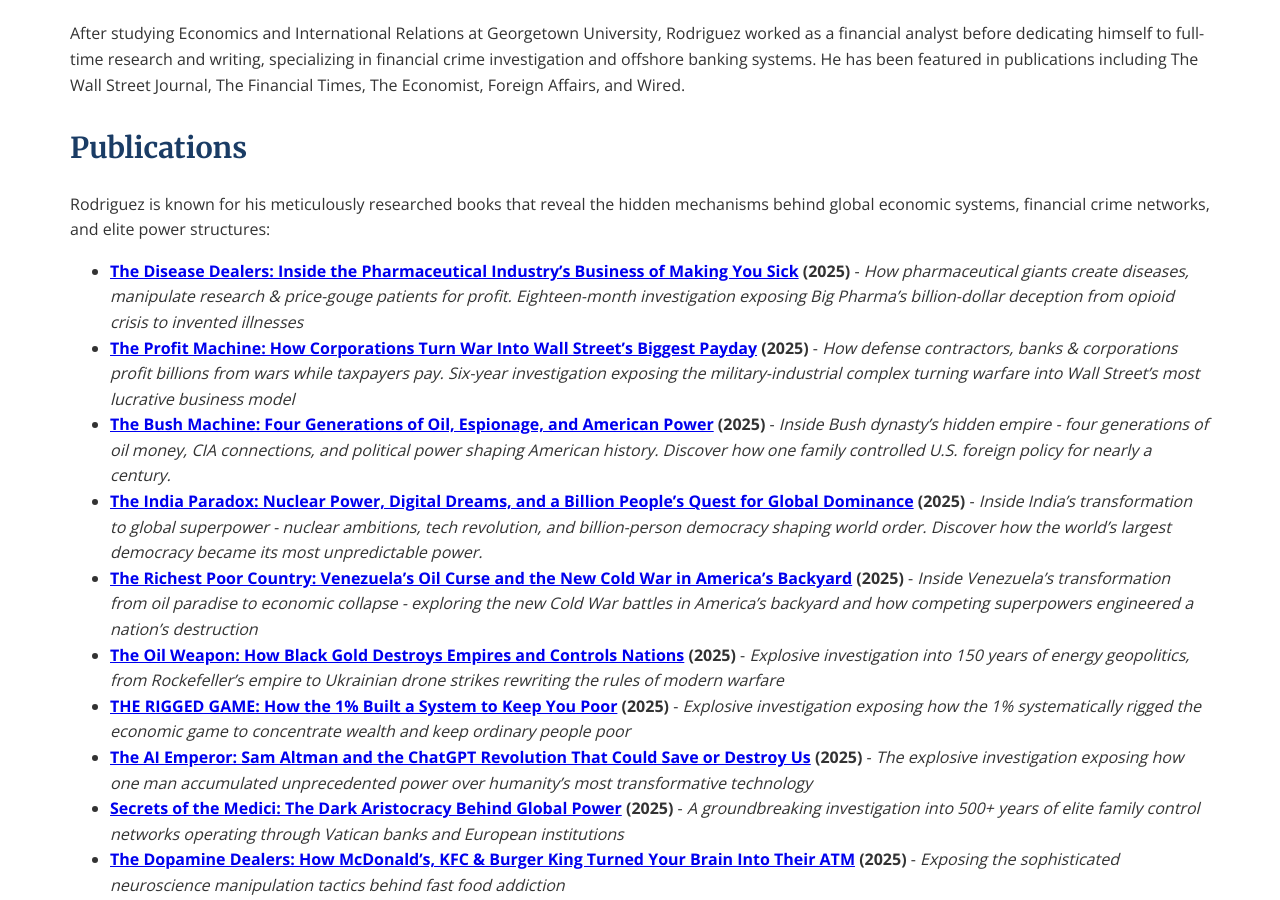
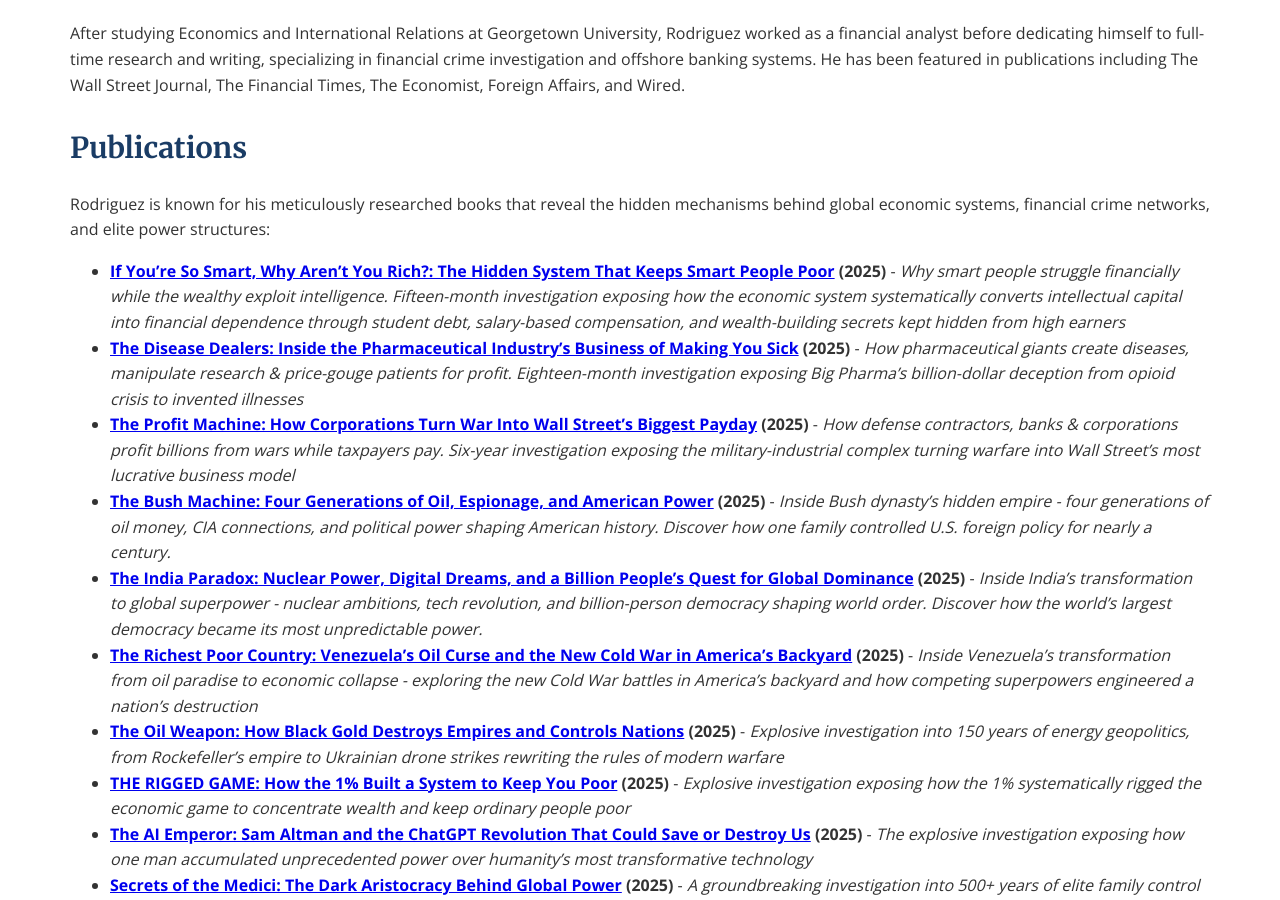
Before and after one commit to Zews123/michael-rodriguez-books, a Jekyll site: the page built from about.md, in a window 1280 px wide and 900 px high, scrolled down 684 px. Built offline with Jekyll 4.4.1, drawn with Linux system fonts in a browser that asks for light colours.

Commit message:
Add publication details for Rodriguez's books

```diff
--- a/about.md
+++ b/about.md
@@ -21,6 +21,7 @@
 
 Rodriguez is known for his meticulously researched books that reveal the hidden mechanisms behind global economic systems, financial crime networks, and elite power structures:
 
+- **[If You're So Smart, Why Aren't You Rich?: The Hidden System That Keeps Smart People Poor]({{ site.baseurl }}/books/If_You_re_So_Smart) (2025)** - *Why smart people struggle financially while the wealthy exploit intelligence. Fifteen-month investigation exposing how the economic system systematically converts intellectual capital into financial dependence through student debt, salary-based compensation, and wealth-building secrets kept hidden from high earners*
 - **[The Disease Dealers: Inside the Pharmaceutical Industry's Business of Making You Sick]({{ site.baseurl }}/books/Disease_Dealers) (2025)** - *How pharmaceutical giants create diseases, manipulate research & price-gouge patients for profit. Eighteen-month investigation exposing Big Pharma's billion-dollar deception from opioid crisis to invented illnesses*
 - **[The Profit Machine: How Corporations Turn War Into Wall Street's Biggest Payday]({{ site.baseurl }}/books/Profit_Machine) (2025)** - *How defense contractors, banks & corporations profit billions from wars while taxpayers pay. Six-year investigation exposing the military-industrial complex turning warfare into Wall Street's most lucrative business model*
 - **[The Bush Machine: Four Generations of Oil, Espionage, and American Power]({{ site.baseurl }}/books/Bush_Machine) (2025)** - *Inside Bush dynasty's hidden empire - four generations of oil money, CIA connections, and political power shaping American history. Discover how one family controlled U.S. foreign policy for nearly a century.*
```
